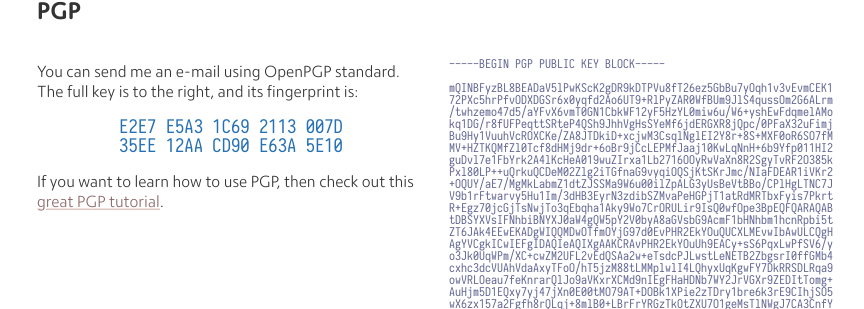
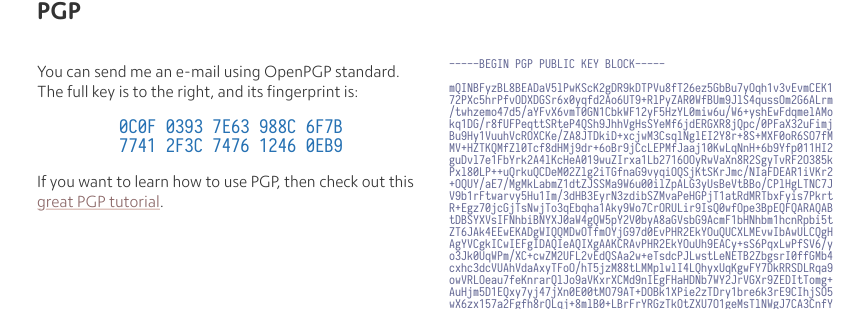
Before and after one commit to MrAnnix/MrAnnix.github.io, a Jekyll site: the page built from contact.html, in a window 1280 px wide. Shown: the part 289-598 px from the top of the page, without its empty margins (203-1067 px from the left). Built offline with Jekyll 4.4.1, drawn with Linux system fonts in a browser that asks for light colours.

Commit message:
Update contact.html

```diff
--- a/contact.html
+++ b/contact.html
@@ -21,8 +21,8 @@
     <div class=left-column>
         <p>You can send me an e-mail using OpenPGP standard. The full key is to the right, and its fingerprint is:</p>
         <div class=fingerprint>
-            <div class=line>E2E7 E5A3 1C69 2113 007D</div>
-            <div class=line>35EE 12AA CD90 E63A 5E10</div>
+            <div class=line>0C0F 0393 7E63 988C 6F7B</div>
+            <div class=line>7741 2F3C 7476 1246 0EB9</div>
         </div>
         <p>If you want to learn how to use PGP, then check out this
             <a href=http://futureboy.us/pgp.html title="A tutorial on how to get started with PGP">great PGP tutorial</a>.</p>
```
